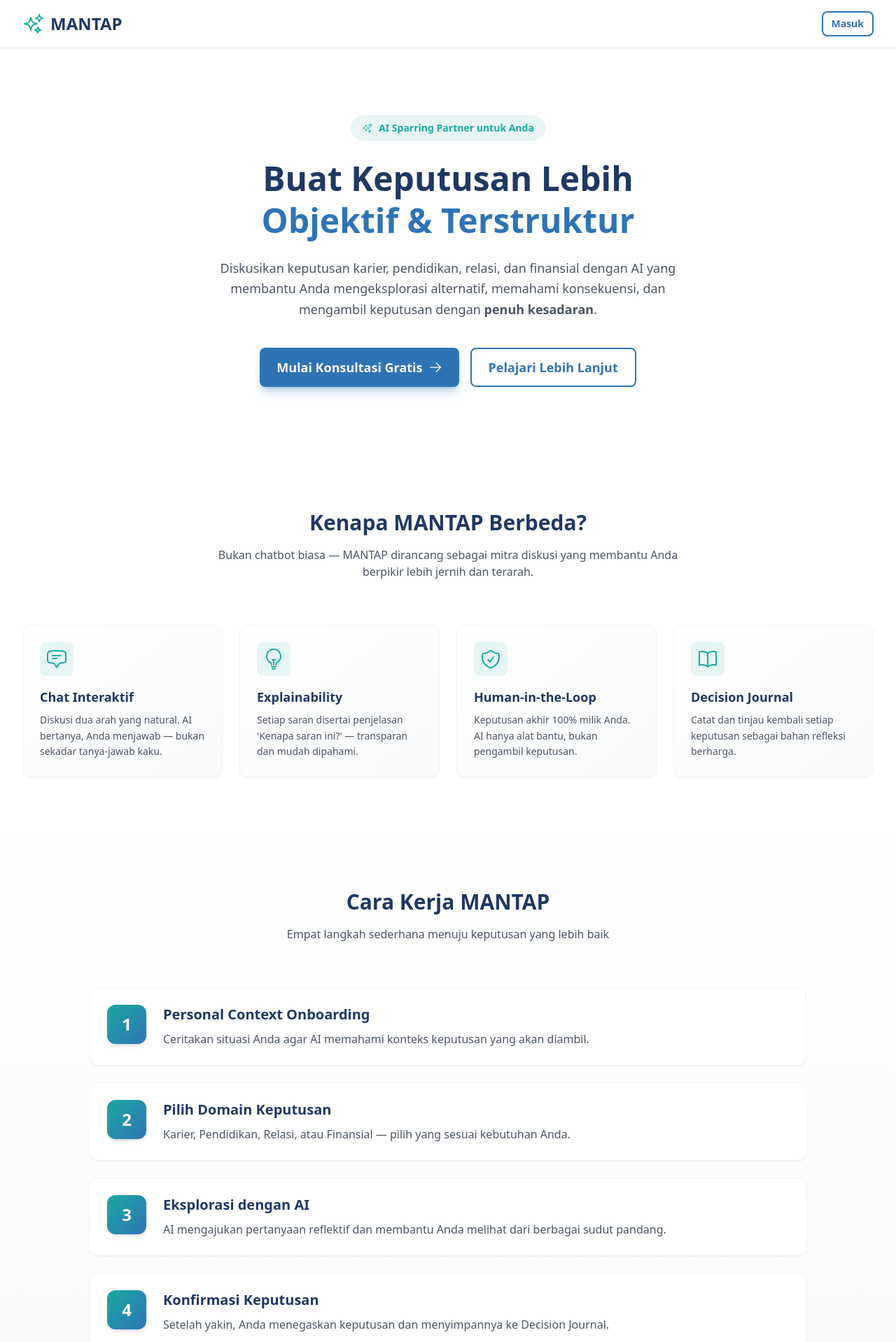
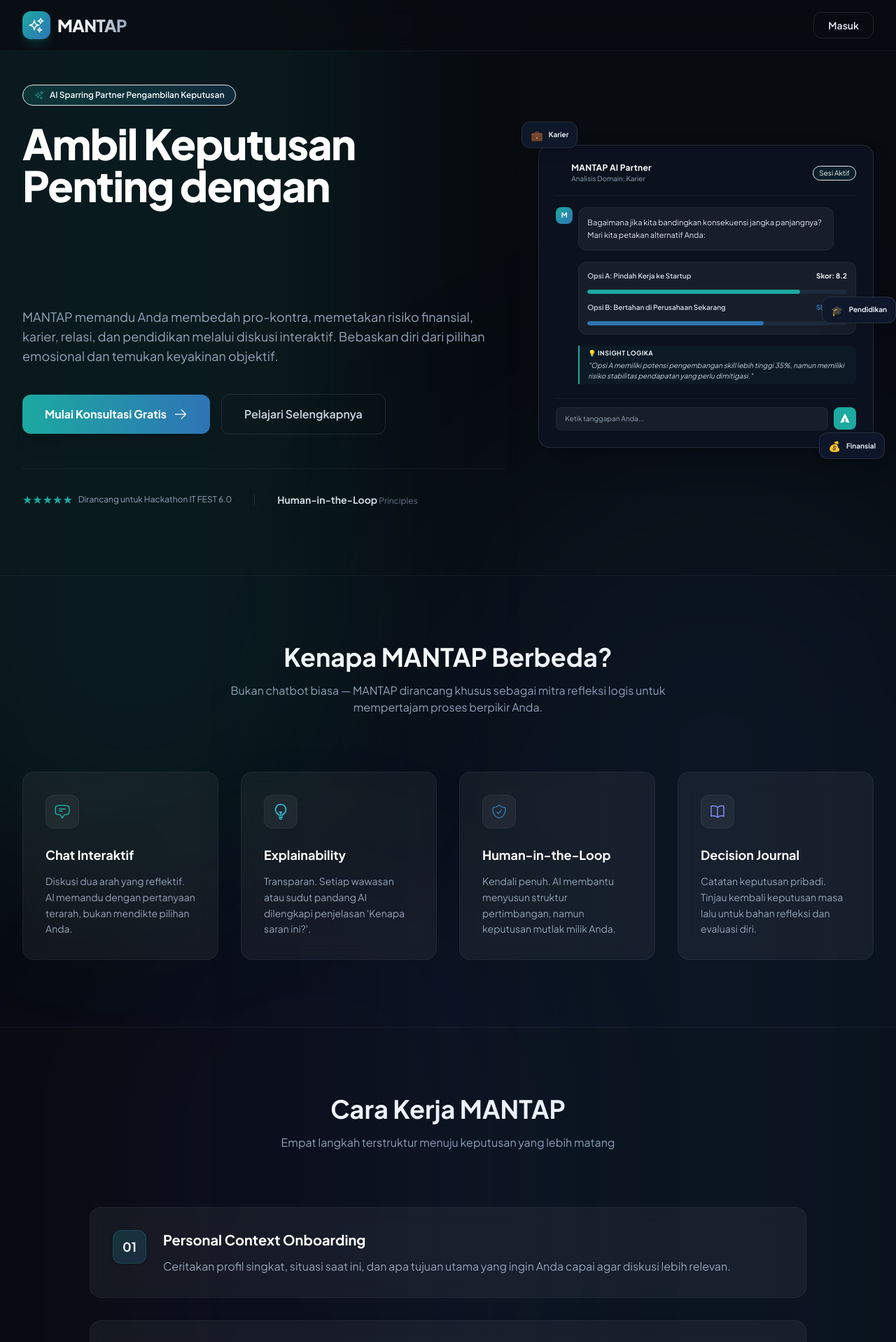
Before and after one commit to dangsky22/mantap, a React (Vite) app: page / in a window 1280 px wide. Shown: the top 1918 px of the page at 70% size. Built offline with nearby package versions, Linux system fonts and the light colour scheme.

Commit message:
ini nihh

```diff
--- a/index.html
+++ b/index.html
@@ -5,8 +5,11 @@
     <link rel="icon" type="image/svg+xml" href="/vite.svg" />
     <meta name="viewport" content="width=device-width, initial-scale=1.0" />
     <title>MANTAP - AI Sparring Partner</title>
+    <link rel="preconnect" href="https://fonts.googleapis.com">
+    <link rel="preconnect" href="https://fonts.gstatic.com" crossorigin>
+    <link href="https://fonts.googleapis.com/css2?family=Plus+Jakarta+Sans:wght@300;400;500;600;700;800&display=swap" rel="stylesheet">
   </head>
-  <body>
+  <body class="font-sans">
     <div id="root"></div>
     <script type="module" src="/src/main.tsx"></script>
   </body>
--- a/src/pages/LandingPage.tsx
+++ b/src/pages/LandingPage.tsx
@@ -6,147 +6,283 @@ import {
   ArrowRightIcon,
   SparklesIcon
 } from '@heroicons/react/24/outline';
-import { Button } from '../components/ui/Button';
-
 import { useNavigate } from 'react-router-dom';
 
 export default function LandingPage() {
   const navigate = useNavigate();
   return (
-    <div className="min-h-screen bg-white">
-      <nav className="border-b border-gray-200">
+    <div className="min-h-screen bg-[#080B10] text-slate-100 overflow-x-hidden relative font-sans">
+      {/* Decorative Radial Gradients for Glow Effects */}
+      <div className="absolute top-[-10%] left-[-10%] w-[50%] h-[50%] rounded-full bg-teal/10 blur-[120px] pointer-events-none" />
+      <div className="absolute top-[20%] right-[-10%] w-[60%] h-[60%] rounded-full bg-blue/10 blur-[150px] pointer-events-none" />
+      <div className="absolute bottom-[10%] left-[10%] w-[50%] h-[50%] rounded-full bg-indigo-500/5 blur-[120px] pointer-events-none" />
+
+      {/* Navigation */}
+      <nav className="sticky top-0 z-50 backdrop-blur-md bg-[#080B10]/75 border-b border-white/5">
         <div className="max-w-7xl mx-auto px-4 sm:px-6 lg:px-8 py-4">
           <div className="flex justify-between items-center">
-            <div className="flex items-center gap-2">
-              <SparklesIcon className="w-8 h-8 text-teal" />
-              <h1 className="text-2xl font-bold text-navy">MANTAP</h1>
+            <div className="flex items-center gap-2.5 cursor-pointer" onClick={() => navigate('/')}>
+              <div className="w-10 h-10 rounded-xl bg-gradient-to-br from-teal to-blue flex items-center justify-center shadow-lg shadow-teal/20">
+                <SparklesIcon className="w-6 h-6 text-white" />
+              </div>
+              <span className="text-2xl font-extrabold tracking-tight bg-clip-text text-transparent bg-gradient-to-r from-white via-slate-200 to-slate-400">
+                MANTAP
+              </span>
             </div>
-            <Button variant="outline" size="sm" onClick={() => navigate('/onboarding')}>
+            <button
+              onClick={() => navigate('/onboarding')}
+              className="px-5 py-2 rounded-xl text-sm font-semibold border border-white/10 hover:border-teal/50 hover:bg-teal/5 transition-all text-slate-200"
+            >
               Masuk
-            </Button>
+            </button>
           </div>
         </div>
       </nav>
 
-      <section className="py-24 px-4 sm:px-6 lg:px-8 bg-gradient-to-b from-white to-blue-50">
-        <div className="max-w-7xl mx-auto text-center">
-          <div className="inline-flex items-center gap-2 bg-teal bg-opacity-10 text-teal px-4 py-2 rounded-full text-sm font-semibold mb-6">
-            <SparklesIcon className="w-4 h-4" />
-            AI Sparring Partner untuk Anda
+      {/* Hero Section */}
+      <section className="relative pt-12 pb-24 px-4 sm:px-6 lg:px-8">
+        <div className="max-w-7xl mx-auto grid lg:grid-cols-12 gap-12 items-center relative z-10">
+
+          {/* Left Column: Hero Text */}
+          <div className="lg:col-span-7 text-left">
+            <div className="inline-flex items-center gap-2 bg-gradient-to-r from-teal/20 to-blue/20 text-teal-300 border border-teal-500/30 px-4 py-1.5 rounded-full text-xs font-semibold mb-6 animate-pulse">
+              <SparklesIcon className="w-3.5 h-3.5 text-teal" />
+              AI Sparring Partner Pengambilan Keputusan
+            </div>
+            <h2 className="text-4xl sm:text-6xl font-extrabold mb-6 leading-tight tracking-tight text-white">
+              Ambil Keputusan Penting dengan <br />
+              <span className="bg-clip-text text-transparent bg-gradient-to-r from-teal-300 via-cyan-400 to-blue-400 drop-shadow-sm">
+                Logika & Tanpa Keraguan
+              </span>
+            </h2>
+            <p className="text-base sm:text-lg text-slate-400 mb-10 leading-relaxed max-w-2xl">
+              MANTAP memandu Anda membedah pro-kontra, memetakan risiko finansial, karier, relasi, dan pendidikan melalui diskusi interaktif. Bebaskan diri dari pilihan emosional dan temukan keyakinan objektif.
+            </p>
+            <div className="flex flex-col sm:flex-row gap-4 items-stretch sm:items-center">
+              <button
+                onClick={() => navigate('/onboarding')}
+                className="bg-gradient-to-r from-teal to-blue hover:from-teal/90 hover:to-blue/90 text-white font-bold px-8 py-4 rounded-xl shadow-xl shadow-teal-500/10 hover:shadow-teal-500/25 transition-all hover:-translate-y-0.5 flex items-center justify-center gap-2.5"
+              >
+                Mulai Konsultasi Gratis
+                <ArrowRightIcon className="w-5 h-5" />
+              </button>
+              <a
+                href="#fitur"
+                className="px-8 py-4 rounded-xl text-slate-300 font-semibold border border-white/10 hover:border-white/20 hover:bg-white/5 transition-all text-center"
+              >
+                Pelajari Selengkapnya
+              </a>
+            </div>
+
+            {/* Social Trust Metrics */}
+            <div className="mt-12 pt-8 border-t border-white/5 flex flex-wrap gap-8 items-center text-slate-500 text-xs">
+              <div className="flex items-center gap-2">
+                <span className="text-teal text-base">★★★★★</span>
+                <span className="text-slate-400">Dirancang untuk Hackathon IT FEST 6.0</span>
+              </div>
+              <div className="h-4 w-px bg-white/10 hidden md:block" />
+              <div>
+                <span className="text-slate-300 font-bold text-sm">Human-in-the-Loop</span> Principles
+              </div>
+            </div>
           </div>
-          <h2 className="text-5xl font-bold text-navy mb-6 leading-tight">
-            Buat Keputusan Lebih<br />
-            <span className="text-blue">Objektif & Terstruktur</span>
-          </h2>
-          <p className="text-lg text-gray-600 mb-10 max-w-2xl mx-auto leading-relaxed">
-            Diskusikan keputusan karier, pendidikan, relasi, dan finansial dengan AI
-            yang membantu Anda mengeksplorasi alternatif, memahami konsekuensi,
-            dan mengambil keputusan dengan <strong>penuh kesadaran</strong>.
-          </p>
-          <div className="flex gap-4 justify-center">
-            <Button size="lg" className="flex items-center gap-2 shadow-lg shadow-blue/30" onClick={() => navigate('/onboarding')}>
-              Mulai Konsultasi Gratis
-              <ArrowRightIcon className="w-5 h-5" />
-            </Button>
-            <Button variant="outline" size="lg">
-              Pelajari Lebih Lanjut
-            </Button>
+
+          {/* Right Column: High-Fidelity App Mockup */}
+          <div className="lg:col-span-5 relative mt-12 lg:mt-0">
+            {/* Decorative Glow behind the mockup */}
+            <div className="absolute inset-0 bg-gradient-to-tr from-teal-500/20 to-blue-500/20 rounded-3xl blur-3xl transform scale-95 -rotate-2" />
+
+            {/* Main Mockup Card */}
+            <div className="relative border border-white/10 rounded-2xl bg-[#0d1321]/90 backdrop-blur-xl shadow-2xl overflow-hidden p-6">
+              {/* Mockup Header */}
+              <div className="flex items-center justify-between pb-4 border-b border-white/5 mb-4">
+                <div className="flex items-center gap-3">
+                  <div className="w-2.5 h-2.5 rounded-full bg-teal-400 animate-pulse" />
+                  <div>
+                    <h4 className="text-xs font-bold text-white tracking-wide">MANTAP AI Partner</h4>
+                    <p className="text-[10px] text-slate-400">Analisis Domain: Karier</p>
+                  </div>
+                </div>
+                <span className="text-[10px] bg-teal/10 text-teal-300 border border-teal-500/20 px-2 py-0.5 rounded-full">
+                  Sesi Aktif
+                </span>
+              </div>
+
+              {/* Mockup Chat Bubble */}
+              <div className="space-y-4">
+                <div className="flex gap-2">
+                  <div className="w-6 h-6 rounded-lg bg-gradient-to-br from-teal to-blue flex items-center justify-center flex-shrink-0 text-[10px] font-bold text-white">
+                    M
+                  </div>
+                  <div className="bg-white/5 rounded-xl p-3 border border-white/5 text-[11px] text-slate-200 max-w-[85%] leading-relaxed">
+                    Bagaimana jika kita bandingkan konsekuensi jangka panjangnya? Mari kita petakan alternatif Anda:
+                  </div>
+                </div>
+
+                {/* Alternative Comparison Visual */}
+                <div className="ml-8 p-3 bg-white/5 rounded-xl border border-white/5 space-y-3">
+                  <div className="flex justify-between items-center text-[10px]">
+                    <span className="text-slate-300 font-semibold">Opsi A: Pindah Kerja ke Startup</span>
+                    <span className="text-teal-400 font-bold">Skor: 8.2</span>
+                  </div>
+                  <div className="w-full bg-slate-800 h-1.5 rounded-full overflow-hidden">
+                    <div className="bg-teal h-full rounded-full" style={{ width: '82%' }} />
+                  </div>
+
+                  <div className="flex justify-between items-center text-[10px]">
+                    <span className="text-slate-300 font-semibold">Opsi B: Bertahan di Perusahaan Sekarang</span>
+                    <span className="text-blue font-bold">Skor: 6.8</span>
+                  </div>
+                  <div className="w-full bg-slate-800 h-1.5 rounded-full overflow-hidden">
+                    <div className="bg-blue h-full rounded-full" style={{ width: '68%' }} />
+                  </div>
+                </div>
+
+                {/* Explainability Popup Mockup */}
+                <div className="ml-8 border-l-2 border-teal pl-3 py-1 space-y-1 bg-teal/5 rounded-r-lg pr-2">
+                  <p className="text-[9px] font-bold text-teal-400 uppercase tracking-wider">💡 Insight Logika</p>
+                  <p className="text-[10px] text-slate-300 italic">
+                    "Opsi A memiliki potensi pengembangan skill lebih tinggi 35%, namun memiliki risiko stabilitas pendapatan yang perlu dimitigasi."
+                  </p>
+                </div>
+              </div>
+
+              {/* Mockup Input Box */}
+              <div className="mt-5 pt-3 border-t border-white/5 flex gap-2">
+                <div className="bg-white/5 rounded-lg px-3 py-2 text-[10px] text-slate-400 flex-1 border border-white/5">
+                  Ketik tanggapan Anda...
+                </div>
+                <div className="w-8 h-8 rounded-lg bg-teal flex items-center justify-center text-white flex-shrink-0">
+                  <svg className="w-4 h-4" fill="currentColor" viewBox="0 0 20 20">
+                    <path d="M10.894 2.553a1 1 0 00-1.788 0l-7 14a1 1 0 001.169 1.409l5-1.429A1 1 0 009 15.571V11a1 1 0 112 0v4.571a1 1 0 00.725.962l5 1.428a1 1 0 001.17-1.408l-7-14z" />
+                  </svg>
+                </div>
+              </div>
+            </div>
+
+            {/* Floating badges surrounding the mockup */}
+            <div className="absolute -top-6 -left-6 bg-slate-900 border border-white/10 rounded-xl px-3 py-2 shadow-lg flex items-center gap-2 animate-bounce duration-1000">
+              <span className="text-sm">💼</span>
+              <span className="text-[10px] font-bold text-slate-200">Karier</span>
+            </div>
+            <div className="absolute -bottom-4 -right-4 bg-slate-900 border border-white/10 rounded-xl px-3 py-2 shadow-lg flex items-center gap-2 animate-pulse">
+              <span className="text-sm">💰</span>
+              <span className="text-[10px] font-bold text-slate-200">Finansial</span>
+            </div>
+            <div className="absolute top-1/2 -right-8 bg-slate-900 border border-white/10 rounded-xl px-3 py-2 shadow-lg flex items-center gap-2 hidden sm:flex">
+              <span className="text-sm">🎓</span>
+              <span className="text-[10px] font-bold text-slate-200">Pendidikan</span>
+            </div>
           </div>
+
         </div>
       </section>
 
-      <section className="py-20 px-4 sm:px-6 lg:px-8 bg-white">
+
+      {/* Feature / Difference Section */}
+      <section id="fitur" className="py-24 px-4 sm:px-6 lg:px-8 border-t border-white/5 bg-[#090D15]/50">
         <div className="max-w-7xl mx-auto">
-          <div className="text-center mb-16">
-            <h3 className="text-3xl font-bold text-navy mb-4">
+          <div className="text-center mb-20">
+            <h3 className="text-3xl sm:text-4xl font-bold text-white mb-4">
               Kenapa MANTAP Berbeda?
             </h3>
-            <p className="text-gray-600 max-w-2xl mx-auto">
-              Bukan chatbot biasa — MANTAP dirancang sebagai mitra diskusi yang membantu Anda
-              berpikir lebih jernih dan terarah.
+            <p className="text-slate-400 max-w-2xl mx-auto text-sm sm:text-base">
+              Bukan chatbot biasa — MANTAP dirancang khusus sebagai mitra refleksi logis untuk mempertajam proses berpikir Anda.
             </p>
           </div>
-          <div className="grid md:grid-cols-2 lg:grid-cols-4 gap-6">
+          <div className="grid md:grid-cols-2 lg:grid-cols-4 gap-8">
             <FeatureCard
-              icon={<ChatBubbleBottomCenterTextIcon className="w-8 h-8" />}
+              icon={<ChatBubbleBottomCenterTextIcon className="w-6 h-6 text-teal" />}
               title="Chat Interaktif"
-              description="Diskusi dua arah yang natural. AI bertanya, Anda menjawab — bukan sekadar tanya-jawab kaku."
+              description="Diskusi dua arah yang reflektif. AI memandu dengan pertanyaan terarah, bukan mendikte pilihan Anda."
             />
             <FeatureCard
-              icon={<LightBulbIcon className="w-8 h-8" />}
+              icon={<LightBulbIcon className="w-6 h-6 text-cyan-400" />}
               title="Explainability"
-              description="Setiap saran disertai penjelasan 'Kenapa saran ini?' — transparan dan mudah dipahami."
+              description="Transparan. Setiap wawasan atau sudut pandang AI dilengkapi penjelasan 'Kenapa saran ini?'."
             />
             <FeatureCard
-              icon={<ShieldCheckIcon className="w-8 h-8" />}
+              icon={<ShieldCheckIcon className="w-6 h-6 text-blue" />}
               title="Human-in-the-Loop"
-              description="Keputusan akhir 100% milik Anda. AI hanya alat bantu, bukan pengambil keputusan."
+              description="Kendali penuh. AI membantu menyusun struktur pertimbangan, namun keputusan mutlak milik Anda."
             />
             <FeatureCard
-              icon={<BookOpenIcon className="w-8 h-8" />}
+              icon={<BookOpenIcon className="w-6 h-6 text-indigo-400" />}
               title="Decision Journal"
-              description="Catat dan tinjau kembali setiap keputusan sebagai bahan refleksi berharga."
+              description="Catatan keputusan pribadi. Tinjau kembali keputusan masa lalu untuk bahan refleksi dan evaluasi diri."
             />
           </div>
         </div>
       </section>
 
-      <section className="py-20 px-4 sm:px-6 lg:px-8 bg-gradient-to-b from-white to-gray-50">
+      {/* How it works Section */}
+      <section className="py-24 px-4 sm:px-6 lg:px-8 border-t border-white/5">
         <div className="max-w-5xl mx-auto">
-          <div className="text-center mb-16">
-            <h3 className="text-3xl font-bold text-navy mb-4">
+          <div className="text-center mb-20">
+            <h3 className="text-3xl sm:text-4xl font-bold text-white mb-4">
               Cara Kerja MANTAP
             </h3>
-            <p className="text-gray-600">
-              Empat langkah sederhana menuju keputusan yang lebih baik
+            <p className="text-slate-400 text-sm sm:text-base">
+              Empat langkah terstruktur menuju keputusan yang lebih matang
             </p>
           </div>
-          <div className="space-y-6">
+          <div className="grid gap-8">
             <StepCard
-              number="1"
+              number="01"
               title="Personal Context Onboarding"
-              description="Ceritakan situasi Anda agar AI memahami konteks keputusan yang akan diambil."
+              description="Ceritakan profil singkat, situasi saat ini, dan apa tujuan utama yang ingin Anda capai agar diskusi lebih relevan."
             />
             <StepCard
-              number="2"
+              number="02"
               title="Pilih Domain Keputusan"
-              description="Karier, Pendidikan, Relasi, atau Finansial — pilih yang sesuai kebutuhan Anda."
+              description="Karier, Pendidikan, Relasi, atau Finansial. AI akan memuat kerangka berpikir (Decision Framework) yang spesifik."
             />
             <StepCard
-              number="3"
-              title="Eksplorasi dengan AI"
-              description="AI mengajukan pertanyaan reflektif dan membantu Anda melihat dari berbagai sudut pandang."
+              number="03"
+              title="Eksplorasi Bersama AI"
+              description="Bahas opsi yang ada. AI akan menantang asumsi Anda, menunjukkan pro-kontra, dan memberikan perspektif baru."
             />
             <StepCard
-              number="4"
-              title="Konfirmasi Keputusan"
-              description="Setelah yakin, Anda menegaskan keputusan dan menyimpannya ke Decision Journal."
+              number="04"
+              title="Konfirmasi & Catat di Jurnal"
+              description="Tegaskan pilihan final Anda dengan penuh kesadaran dan simpan ke Decision Journal untuk referensi di masa depan."
             />
           </div>
         </div>
       </section>
 
-      <section className="py-20 px-4 sm:px-6 lg:px-8 bg-navy text-white">
-        <div className="max-w-4xl mx-auto text-center">
-          <h3 className="text-4xl font-bold mb-6">
-            Siap Membuat Keputusan Lebih Baik?
+      {/* CTA Section */}
+      <section className="py-24 px-4 sm:px-6 lg:px-8 border-t border-white/5 bg-gradient-to-b from-transparent to-teal/5 relative">
+        <div className="max-w-4xl mx-auto text-center relative z-10">
+          <div className="w-16 h-16 rounded-2xl bg-teal/10 flex items-center justify-center text-teal mx-auto mb-8 border border-teal/20">
+            <SparklesIcon className="w-8 h-8" />
+          </div>
+          <h3 className="text-3xl sm:text-4xl font-bold text-white mb-6">
+            Siap Membuat Keputusan yang Lebih Baik?
           </h3>
-          <p className="text-xl mb-8 text-gray-300">
-            Mulai konsultasi gratis sekarang dan rasakan perbedaannya.
+          <p className="text-base sm:text-lg text-slate-400 mb-10 max-w-xl mx-auto">
+            Mulailah berdiskusi secara gratis dan rasakan proses berpikir yang lebih jernih serta terorganisir.
           </p>
-          <Button size="lg" className="bg-teal hover:bg-opacity-90 flex items-center gap-2 mx-auto" onClick={() => navigate('/onboarding')}>
+          <button
+            onClick={() => navigate('/onboarding')}
+            className="bg-gradient-to-r from-teal to-blue hover:from-teal/90 hover:to-blue/90 text-white font-bold px-8 py-4 rounded-xl shadow-xl shadow-teal-500/10 hover:shadow-teal-500/20 transition-all hover:-translate-y-0.5 inline-flex items-center gap-2"
+          >
             Mulai Sekarang
             <ArrowRightIcon className="w-5 h-5" />
-          </Button>
+          </button>
         </div>
       </section>
 
-      <footer className="border-t border-gray-200 py-8 px-4 sm:px-6 lg:px-8">
-        <div className="max-w-7xl mx-auto text-center text-gray-600">
-          <p className="mb-2">
-            <strong className="text-navy">MANTAP</strong> — Mitra AI untuk Pengambilan Keputusan Tepat
+      {/* Footer */}
+      <footer className="border-t border-white/5 py-12 px-4 sm:px-6 lg:px-8 bg-[#06080c]">
+        <div className="max-w-7xl mx-auto text-center text-slate-500">
+          <p className="mb-2 text-slate-400 font-semibold">
+            MANTAP
           </p>
           <p className="text-sm">
+            Mitra AI untuk Pengambilan Keputusan Tepat
+          </p>
+          <p className="text-xs mt-6 text-slate-600">
             Hackathon IT FEST 6.0 2026 | Built with Human-Centered AI Principles
           </p>
         </div>
@@ -163,12 +299,12 @@ interface FeatureCardProps {
 
 function FeatureCard({ icon, title, description }: FeatureCardProps) {
   return (
-    <div className="bg-gradient-to-br from-white to-gray-50 p-6 rounded-xl shadow-sm border border-gray-100 hover:shadow-md transition-shadow">
-      <div className="w-12 h-12 bg-teal bg-opacity-10 rounded-lg flex items-center justify-center text-teal mb-4">
+    <div className="backdrop-blur-md bg-white/5 p-8 rounded-2xl shadow-sm border border-white/5 hover:border-teal/30 hover:bg-white/10 hover:-translate-y-1 transition-all duration-300 group">
+      <div className="w-12 h-12 bg-white/5 rounded-xl flex items-center justify-center mb-6 group-hover:scale-110 transition-transform border border-white/5">
         {icon}
       </div>
-      <h4 className="text-lg font-bold text-navy mb-2">{title}</h4>
-      <p className="text-gray-600 text-sm leading-relaxed">{description}</p>
+      <h4 className="text-lg font-bold text-white mb-3">{title}</h4>
+      <p className="text-slate-400 text-sm leading-relaxed">{description}</p>
     </div>
   );
 }
@@ -181,13 +317,13 @@ interface StepCardProps {
 
 function StepCard({ number, title, description }: StepCardProps) {
   return (
-    <div className="flex gap-6 items-start bg-white p-6 rounded-xl shadow-sm border border-gray-100 hover:border-teal transition-colors">
-      <div className="flex-shrink-0 w-14 h-14 bg-gradient-to-br from-teal to-blue text-white rounded-xl flex items-center justify-center text-2xl font-bold shadow-md">
+    <div className="flex flex-col md:flex-row gap-6 items-start backdrop-blur-md bg-white/5 p-8 rounded-2xl border border-white/5 hover:border-blue/30 transition-all duration-300">
+      <div className="flex-shrink-0 w-12 h-12 bg-gradient-to-br from-teal/20 to-blue/20 text-teal-300 rounded-xl flex items-center justify-center text-lg font-bold border border-teal/20 shadow-md">
         {number}
       </div>
       <div>
-        <h4 className="text-xl font-bold text-navy mb-2">{title}</h4>
-        <p className="text-gray-600 leading-relaxed">{description}</p>
+        <h4 className="text-xl font-bold text-white mb-3">{title}</h4>
+        <p className="text-slate-400 text-sm sm:text-base leading-relaxed">{description}</p>
       </div>
     </div>
   );
--- a/tailwind.config.js
+++ b/tailwind.config.js
@@ -11,6 +11,9 @@ export default {
         teal: '#1CA9A0',
         dark: '#262626',
       },
+      fontFamily: {
+        sans: ['"Plus Jakarta Sans"', 'sans-serif'],
+      },
     },
   },
   plugins: [],
```
Also changed, not shown: 1 other file (tests, documents, lock files or other folders).
